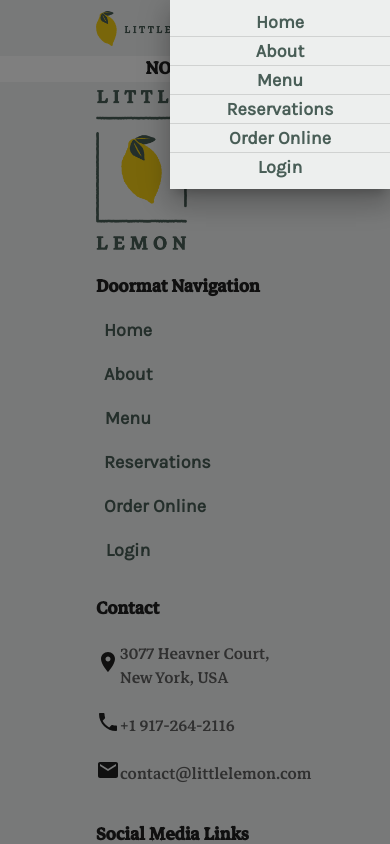
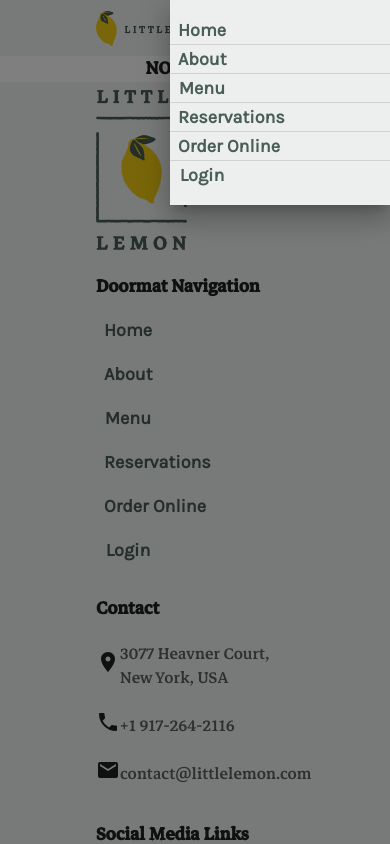
Before and after one commit to gabriel1997c/restaurant-website, a React (Vite) app: page / in a window 390 px wide. Both pictures are taken after a click on the button 262 px from the left and 28 px from the top of the page. Shown: the top 844 px of the page. Built offline with nearby package versions, Linux system fonts and the light colour scheme.

Commit message:
add more semantic elements

```diff
--- a/src/components/Header/Header.tsx
+++ b/src/components/Header/Header.tsx
@@ -1,5 +1,5 @@
 import { Menu as MenuIcon } from '@mui/icons-material';
-import { AppBar, Box, Button, Drawer, Grid, Toolbar } from '@mui/material';
+import { AppBar, Box, Button, Drawer, Grid, List, ListItem, Toolbar } from '@mui/material';
 import Divider from '@mui/material/Divider';
 import NavItem from 'components/NavItem';
 import { navItems } from 'constants';
@@ -54,9 +54,16 @@ const Header: React.FC<IHeader> = ({ enableLogoClick = true }: IHeader) => {
             sx={styles.navLinksContainer}
           >
             <Box sx={{ display: { xs: 'none', sm: 'none', md: 'block' } }}>
+              <List>
                 {navItems.map((item, idx) => (
+                  <ListItem
+                    disableGutters
+                    sx={styles.listItems}
+                  >
                     <NavItem key={idx} item={item} idx={idx} />
+                  </ListItem>
                 ))}
+              </List>
             </Box>
             <Box sx={{ display: { xs: 'block', sm: 'block', md: 'none' } }}>
               <Button
@@ -74,12 +81,19 @@ const Header: React.FC<IHeader> = ({ enableLogoClick = true }: IHeader) => {
                 onClose={handleDrawerToggle}
                 sx={styles.drawer}
               >
+                <List>
                   {navItems.map((item, idx) => (
                     <Fragment key={`nav-items-menu-item-${idx}`}>
+                      <ListItem
+                        disableGutters
+                        sx={styles.listItems}
+                      >
                         <NavItem key={idx} item={item} idx={idx} />
                         {idx !== navItems.length - 1 && <Divider />}
+                      </ListItem>
                     </Fragment>
                   ))}
+                </List>
               </Drawer>
             </Box>
           </Grid>
--- a/src/components/Header/styles.ts
+++ b/src/components/Header/styles.ts
@@ -13,6 +13,9 @@ export const styles = {
     justifyContent: 'flex-end',
     alignItems: 'center',
   },
+  listItems: {
+    display: 'inline',
+  },
   appBar: (theme) => ({
     backgroundColor: theme.palette.silver.lighter,
   }),
--- a/src/components/PageLayout/PageLayout.tsx
+++ b/src/components/PageLayout/PageLayout.tsx
@@ -16,9 +16,11 @@ const PageLayout: React.FC<IPageLayout> = ({ sx, children }: IPageLayout) => {
       }}
     >
       <Header />
-      <Box sx={{ flex: 1, display: 'flex', justifyContent: 'center', alignItems: 'center' }}>
-        {children}
-      </Box>
+      <main>
+        <Box sx={{ flex: 1, display: 'flex', justifyContent: 'center', alignItems: 'center' }}>
+          {children}
+        </Box>
+      </main>
       <Footer />
     </Box>
   );
```
Lines whose indentation alone changed are shown as unchanged.
